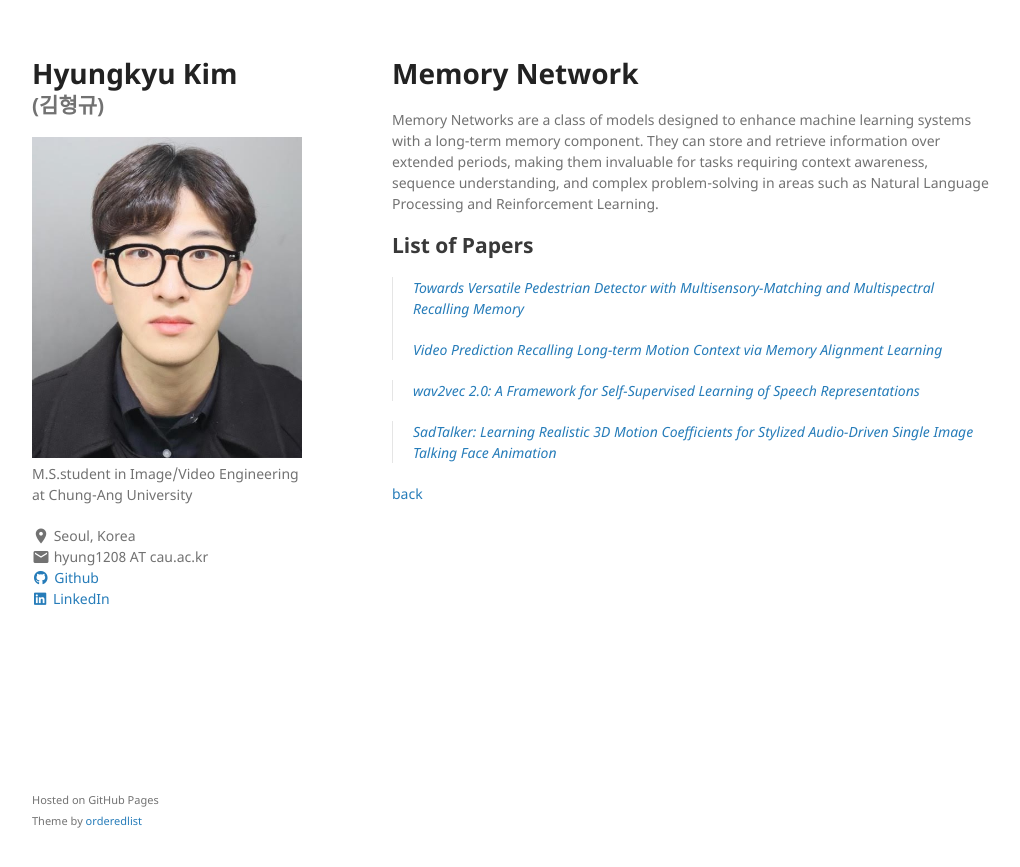
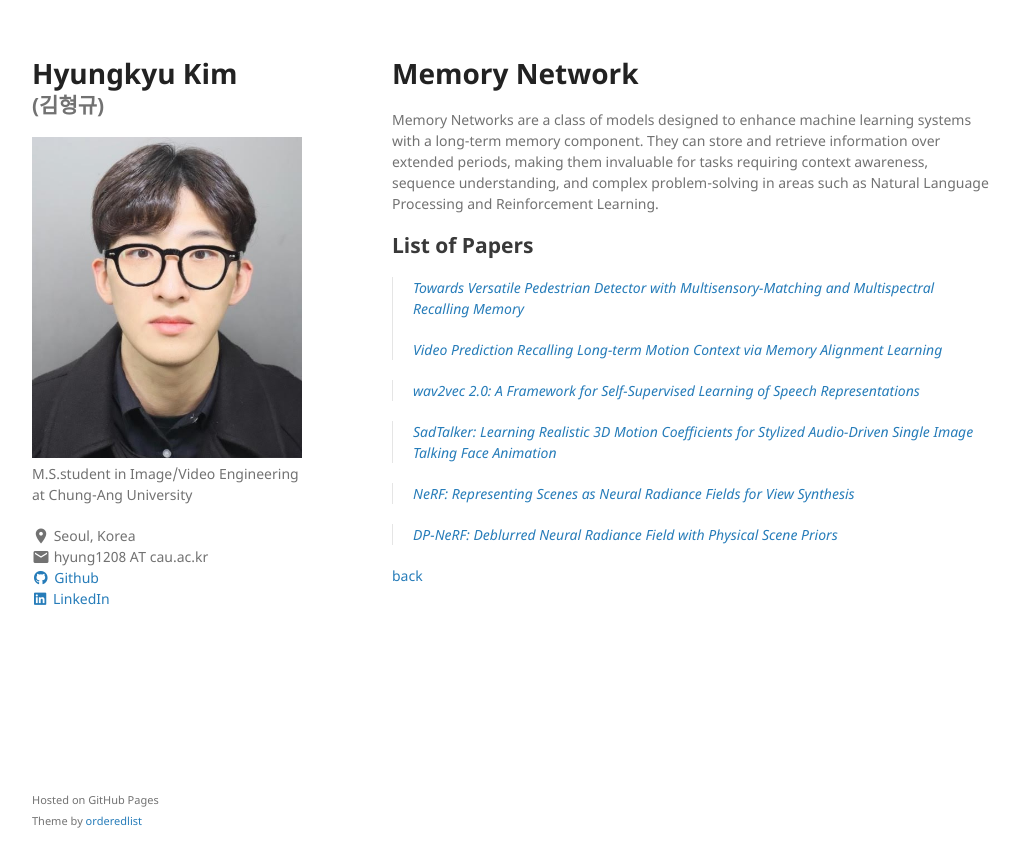
Before and after one commit to kimhyungkyu-1208/HYUNG-KYU-KIM, a Jekyll site: the page built from another_pages/Another_Fields.md, in a window 1280 px wide. Shown: the top 867 px of the page, without its empty margins (128-1148 px from the left). Built offline with Jekyll 4.4.1, drawn with Linux system fonts in a browser that asks for light colours; a style sheet for code colours, icons or effects is not loaded; our own code applies the rules of GitHub Pages for plain Markdown files.

Commit message:
1223_UPDATE

```diff
--- a/another_pages/Another_Fields.md
+++ b/another_pages/Another_Fields.md
@@ -16,4 +16,8 @@ Memory Networks are a class of models designed to enhance machine learning syste
 
 > [SadTalker: Learning Realistic 3D Motion Coefficients for Stylized Audio-Driven Single Image Talking Face Animation](https://arxiv.org/abs/2211.12194)
 
+> [NeRF: Representing Scenes as Neural Radiance Fields for View Synthesis](https://arxiv.org/abs/2003.08934)
+
+> [DP-NeRF: Deblurred Neural Radiance Field with Physical Scene Priors](https://arxiv.org/abs/2211.12046)
+
 [back](../index.html)
```
Also changed, not shown: another_pages/Speech-Driven3DFacialAnimation.md (+1 -0 lines), another_pages/Visual_Speech_Recognition.md (+1 -1 lines), 6 other files.
